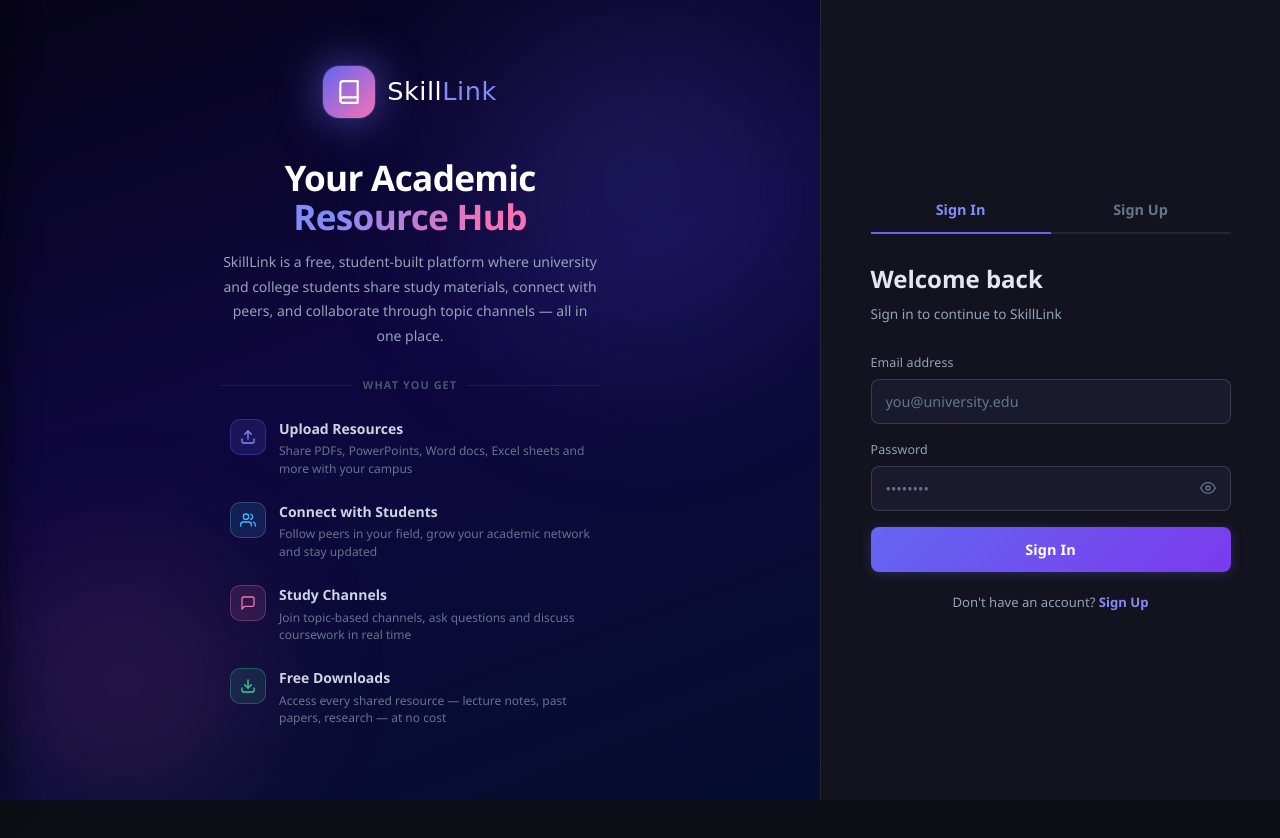
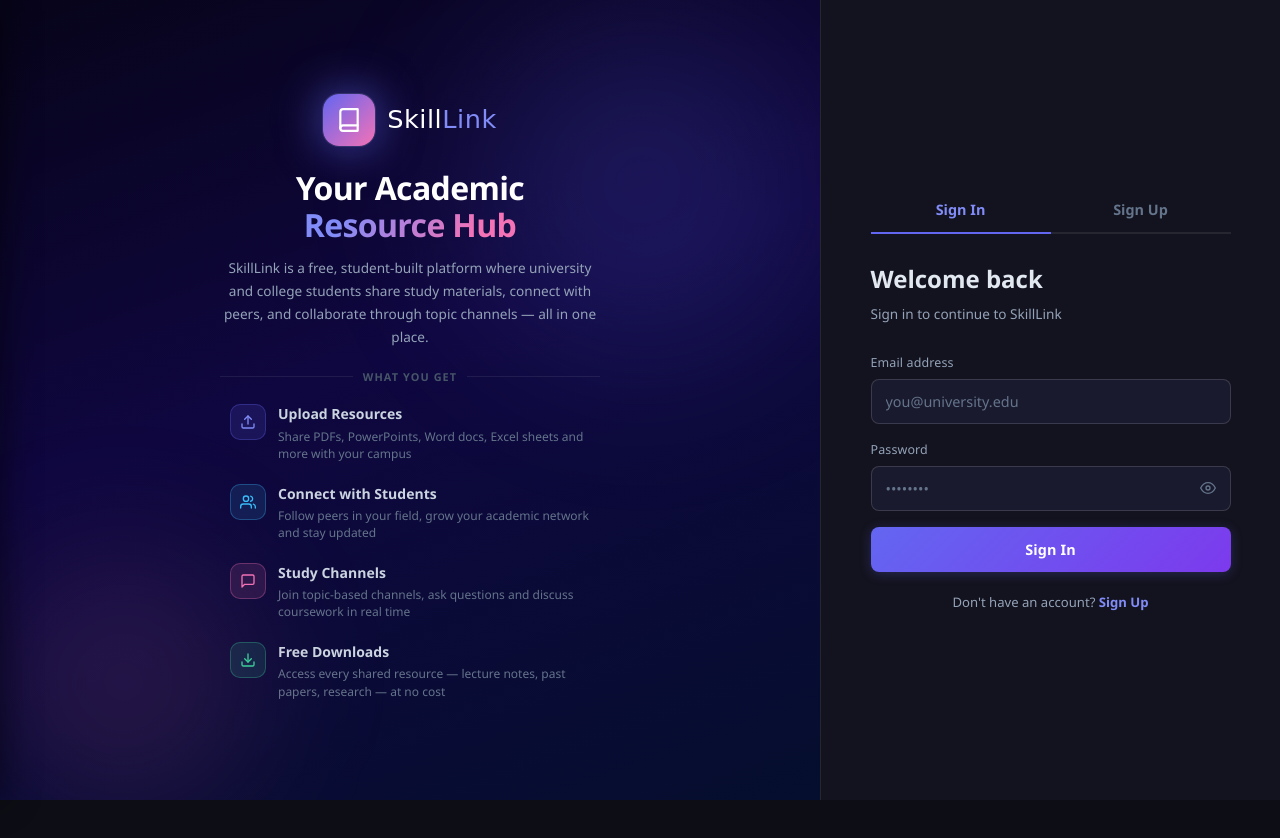
Before and after one commit to JoelEli/Skill-Link, a website: page public/index.html in a window 1280 px wide. Drawn offline with Linux system fonts and the light colour scheme.

Commit message:
Fix auth left panel alignment — reduce spacing, fix overflow, improve gradient text

```diff
--- a/public/index.html
+++ b/public/index.html
@@ -23,23 +23,23 @@ body{font-family:'Segoe UI',system-ui,-apple-system,sans-serif;background:#0D0D1
 
 /* AUTH OVERLAY */
 #auth-overlay{position:fixed;inset:0;z-index:600;display:flex;background:var(--bg);overflow-y:auto}
-.auth-left{flex:1;background:linear-gradient(160deg,#07041a 0%,#0f0740 45%,#050e2e 100%);display:flex;flex-direction:column;align-items:center;justify-content:center;padding:60px 56px;position:relative;overflow:hidden;text-align:center;min-height:100vh}
+.auth-left{flex:1;background:linear-gradient(160deg,#07041a 0%,#0f0740 45%,#050e2e 100%);display:flex;flex-direction:column;align-items:center;justify-content:center;padding:48px 48px;position:relative;overflow-y:auto;text-align:center;min-height:100vh}
 .auth-left::before{content:'';position:absolute;top:-80px;right:-80px;width:520px;height:520px;border-radius:50%;background:radial-gradient(circle,rgba(99,102,241,.22),transparent 70%);filter:blur(60px);pointer-events:none;animation:orbFloat 10s ease-in-out infinite}
 .auth-left::after{content:'';position:absolute;bottom:-60px;left:-60px;width:400px;height:400px;border-radius:50%;background:radial-gradient(circle,rgba(244,114,182,.16),transparent 70%);filter:blur(60px);pointer-events:none;animation:orbFloat 13s ease-in-out infinite reverse}
 @keyframes orbFloat{0%,100%{transform:translate(0,0) scale(1)}33%{transform:translate(24px,-18px) scale(1.04)}66%{transform:translate(-18px,24px) scale(.97)}}
 @keyframes fadeUp{from{opacity:0;transform:translateY(20px)}to{opacity:1;transform:translateY(0)}}
 @keyframes logoPulse{0%,100%{box-shadow:0 0 32px rgba(99,102,241,.55),0 0 0 1px rgba(255,255,255,.08)}50%{box-shadow:0 0 60px rgba(99,102,241,.85),0 0 0 1px rgba(255,255,255,.16)}}
-.auth-brand{display:flex;align-items:center;justify-content:center;gap:12px;margin-bottom:40px;animation:fadeUp .6s ease both}
+.auth-brand{display:flex;align-items:center;justify-content:center;gap:12px;margin-bottom:24px;animation:fadeUp .6s ease both}
 .auth-logo-ico{width:52px;height:52px;border-radius:16px;background:linear-gradient(135deg,#6366F1,#F472B6);display:flex;align-items:center;justify-content:center;box-shadow:0 0 32px rgba(99,102,241,.55),0 0 0 1px rgba(255,255,255,.08);animation:logoPulse 4s ease-in-out infinite}
 .auth-brand-name{font-size:1.6rem;font-weight:400;color:#fff;font-family:'Lucida Calligraphy','Lucida Handwriting',cursive;letter-spacing:.02em}
 .auth-brand-name em{color:#818CF8;font-style:normal}
-.auth-headline{font-size:2.2rem;font-weight:900;color:#fff;line-height:1.12;margin-bottom:14px;max-width:440px;letter-spacing:-.02em;animation:fadeUp .6s .15s ease both}
-.auth-headline .hl-grad{background:linear-gradient(120deg,#818CF8 20%,#F472B6 80%);-webkit-background-clip:text;-webkit-text-fill-color:transparent;background-clip:text}
-.auth-about{font-size:.875rem;color:#94A3B8;margin-bottom:28px;animation:fadeUp .6s .25s ease both;line-height:1.75;max-width:380px;text-align:center}
-.auth-divider{font-size:.68rem;font-weight:700;letter-spacing:.1em;text-transform:uppercase;color:#475569;margin-bottom:16px;display:flex;align-items:center;gap:10px;width:100%;max-width:380px;animation:fadeUp .5s .35s ease both;opacity:0;animation-fill-mode:forwards}
+.auth-headline{font-size:2rem;font-weight:900;color:#fff;line-height:1.15;margin-bottom:12px;max-width:440px;letter-spacing:-.02em;animation:fadeUp .6s .15s ease both}
+.auth-headline .hl-grad{display:inline;background:linear-gradient(120deg,#818CF8 20%,#F472B6 80%);-webkit-background-clip:text;-webkit-text-fill-color:transparent;background-clip:text;color:#818CF8}
+.auth-about{font-size:.85rem;color:#94A3B8;margin-bottom:20px;animation:fadeUp .6s .25s ease both;line-height:1.7;max-width:380px;text-align:center}
+.auth-divider{font-size:.68rem;font-weight:700;letter-spacing:.1em;text-transform:uppercase;color:#475569;margin-bottom:12px;display:flex;align-items:center;gap:10px;width:100%;max-width:380px;animation:fadeUp .5s .35s ease both;opacity:0;animation-fill-mode:forwards}
 .auth-divider::before,.auth-divider::after{content:'';flex:1;height:1px;background:rgba(255,255,255,.08)}
 .auth-features{display:flex;flex-direction:column;gap:8px;margin-bottom:0;max-width:380px;width:100%;text-align:left}
-.auth-feat{display:flex;align-items:flex-start;gap:13px;padding:8px 10px;border-radius:10px;opacity:0;animation:fadeUp .5s ease forwards;transition:background .15s}
+.auth-feat{display:flex;align-items:flex-start;gap:12px;padding:6px 10px;border-radius:10px;opacity:0;animation:fadeUp .5s ease forwards;transition:background .15s}
 .auth-feat:hover{background:rgba(255,255,255,.04)}
 .auth-feat:nth-child(1){animation-delay:.42s}.auth-feat:nth-child(2){animation-delay:.54s}.auth-feat:nth-child(3){animation-delay:.66s}.auth-feat:nth-child(4){animation-delay:.78s}
 .auth-feat-ico{width:36px;height:36px;border-radius:10px;display:flex;align-items:center;justify-content:center;flex-shrink:0;margin-top:1px}
```
